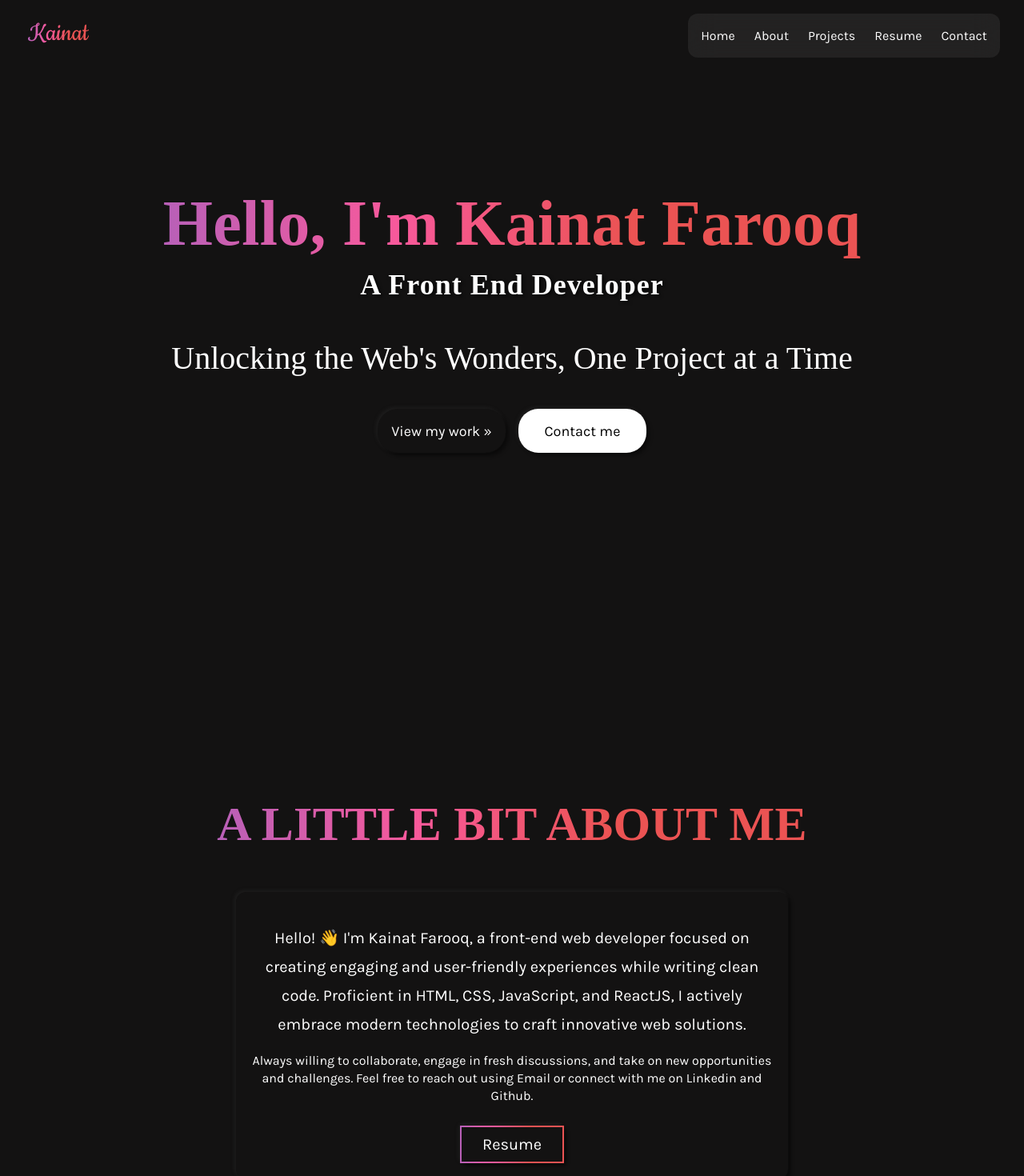
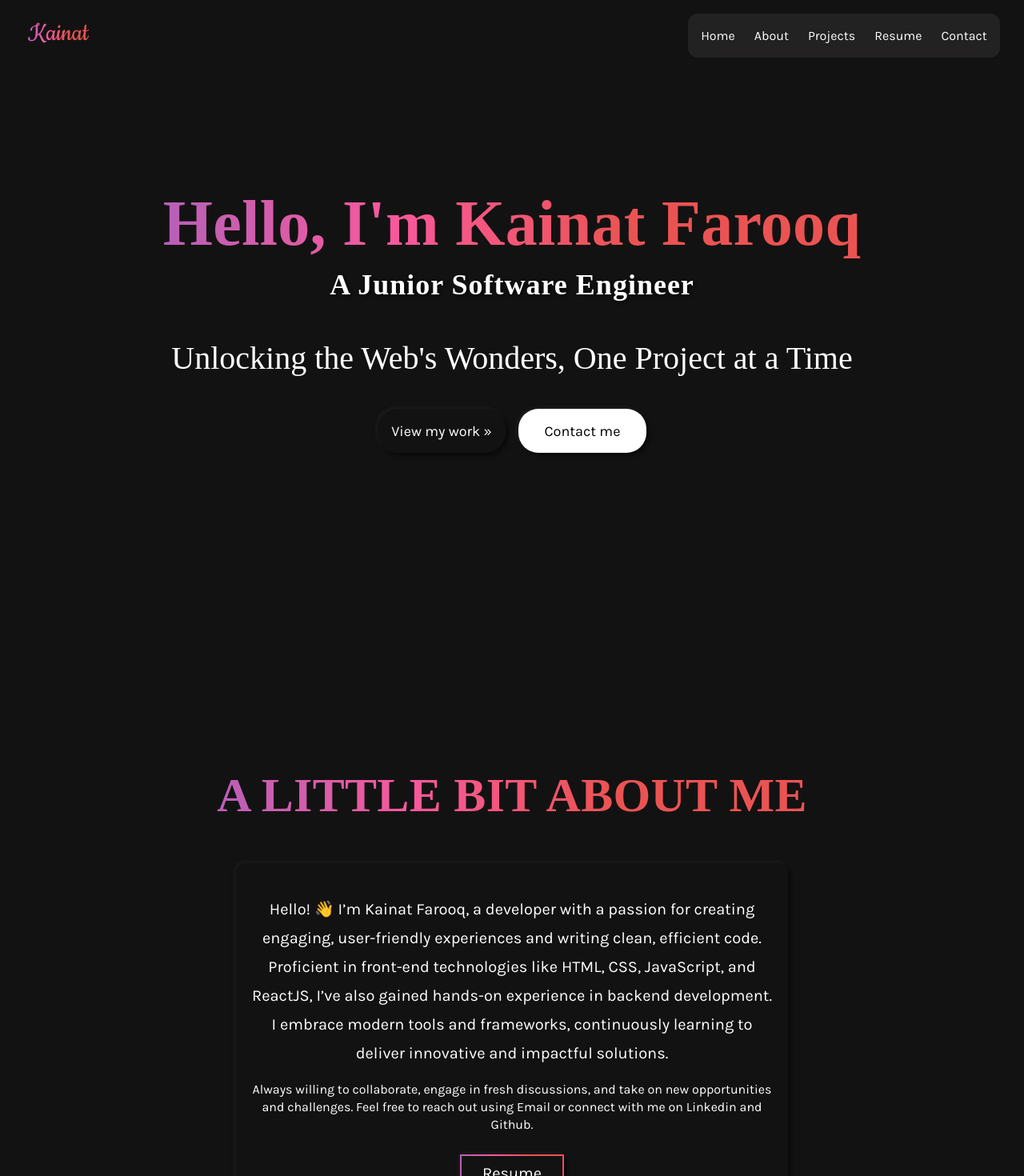
Before and after one commit to Kainat18/Portfolio, a React (Vite) app: page / in a window 1280 px wide. Shown: the top 1470 px of the page at 80% size. Built offline with nearby package versions, Linux system fonts and the light colour scheme; a web font is replaced by a local one.

Commit message:
added updated resume

```diff
--- a/src/components/About.jsx
+++ b/src/components/About.jsx
@@ -1,4 +1,3 @@
-import React from "react";
 import { motion } from "framer-motion";
 
 function About() {
@@ -11,10 +10,7 @@ function About() {
       <h2 className="about-header">A Little Bit About Me</h2>
       <div className="about-description">
         <p className="description-1">
-          Hello! 👋 I'm Kainat Farooq, a front-end web developer focused on
-          creating engaging and user-friendly experiences while writing clean
-          code. Proficient in HTML, CSS, JavaScript, and ReactJS, I actively
-          embrace modern technologies to craft innovative web solutions.{" "}
+        Hello! 👋 I’m Kainat Farooq, a developer with a passion for creating engaging, user-friendly experiences and writing clean, efficient code. Proficient in front-end technologies like HTML, CSS, JavaScript, and ReactJS, I’ve also gained hands-on experience in backend development. I embrace modern tools and frameworks, continuously learning to deliver innovative and impactful solutions.{" "}
         </p>
         <p className="description-2">
           Always willing to collaborate, engage in fresh discussions, and take
--- a/src/components/Homepage.jsx
+++ b/src/components/Homepage.jsx
@@ -22,7 +22,7 @@ function Homepage() {
       <div className="homepage-bg"></div>
       <div className="homepage-description">
         <h1 className="intro">Hello, I'm Kainat Farooq</h1>
-        <h4>A Front End Developer </h4>
+        <h4>A Junior Software Engineer </h4>
         <p className="intro-quote">
           Unlocking the Web's Wonders, One Project at a Time
         </p>
--- a/src/components/Navbar.jsx
+++ b/src/components/Navbar.jsx
@@ -31,7 +31,7 @@ function Navbar() {
           <li className="nav-links">Projects</li>
         </a>
         <a
-          href="https://drive.google.com/file/d/1GMhvOI8uI7Jyx3FHfk_ak4V-YPOzKH99/view?usp=sharing"
+          href="https://drive.google.com/file/d/1PgYTSTmyl2tJFTmLdA_HkFay_x9Wj9qT/view?usp=sharing"
           target="_blank"
           className="a"
         >
@@ -75,7 +75,7 @@ function Navbar() {
                   Projects
                 </a>
                 <a
-                  href="https://drive.google.com/file/d/1GMhvOI8uI7Jyx3FHfk_ak4V-YPOzKH99/view?usp=sharing"
+                  href="https://drive.google.com/file/d/1PgYTSTmyl2tJFTmLdA_HkFay_x9Wj9qT/view?usp=sharing"
                   target="_blank"
                   className="a"
                   onClick={closeMobileMenu}
```
